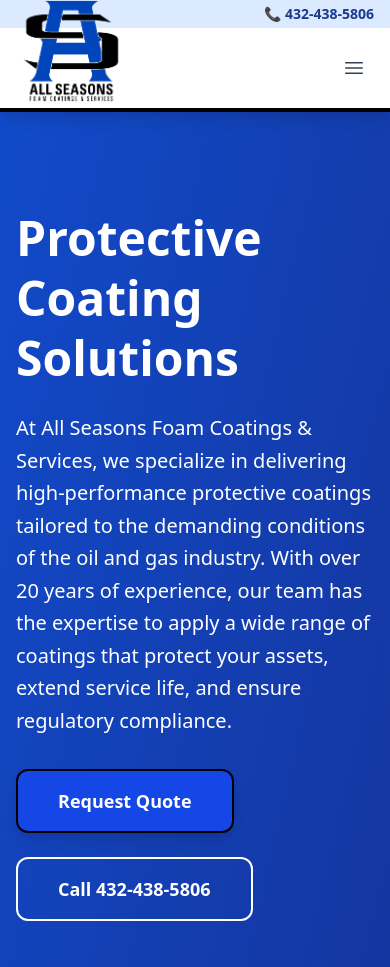
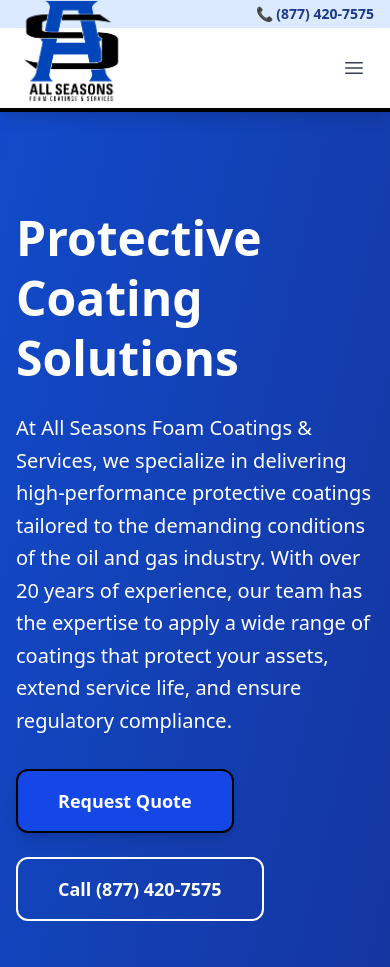
Before and after one commit to boonewh/allseasons, a Next.js app: page /coatings in a window 390 px wide. Shown: the top 967 px of the page. Built offline with nearby package versions, Linux system fonts and the light colour scheme.

Commit message:
Cleaning up phone numbers

```diff
--- a/app/coatings/page.js
+++ b/app/coatings/page.js
@@ -4,7 +4,7 @@
 
 export const metadata = {
   title: 'Protective Coatings Midland TX | Polyurea & Epoxy | Permian Basin',
-  description: 'Expert protective coatings in Midland, Odessa & Permian Basin. 20+ years experience in polyurea, epoxy, urethane coatings for oil & gas. Tank linings, pipe coatings & more. Call (432) 438-5806',
+  description: 'Expert protective coatings in Midland, Odessa & Permian Basin. 20+ years experience in polyurea, epoxy, urethane coatings for oil & gas. Tank linings, pipe coatings & more. Call (877) 420-7575',
   keywords: 'protective coatings Midland TX, polyurea coatings Permian Basin, epoxy coatings Odessa, tank coatings West Texas, industrial coatings oil and gas, urethane coatings Midland',
   openGraph: {
     title: 'Protective Coatings Midland TX | Polyurea & Epoxy | Permian Basin',
@@ -84,9 +84,9 @@
                     </button>
                   </Link>
                 </div>
-                <a href="tel:+14324385806">
+                <a href="tel:+18774207575">
                   <button className="border-2 border-white text-white px-10 py-4 rounded-xl font-bold text-lg hover:bg-white hover:text-blue-700 transition-all duration-300">
-                    Call 432-438-5806
+                    Call (877) 420-7575
                   </button>
                 </a>
               </div>
@@ -230,9 +230,9 @@
                 </button>
               </Link>
             </div>
-            <a href="tel:+14324385806">
+            <a href="tel:+18774207575">
               <button className="border-2 border-white text-white px-10 py-4 rounded-xl font-bold text-lg hover:bg-white hover:text-blue-700 transition-all duration-300">
-                Call 432-438-5806
+                Call (877) 420-7575
               </button>
             </a>
           </div>
--- a/app/contact/page.js
+++ b/app/contact/page.js
@@ -1,11 +1,11 @@
 import ContactForm from '@/components/ContactForm'
 
 export const metadata = {
-  title: 'Contact All Seasons Foam | Midland TX | (432) 438-5806',
+  title: 'Contact All Seasons Foam | Midland TX | (877) 420-7575',
   description: 'Contact All Seasons Foam Coatings & Services in Midland, TX. Serving the Permian Basin oil & gas industry. Field office in Midland, main office in Sanger. Get a free quote today!',
   keywords: 'contact All Seasons Foam, Midland TX foam coatings, Permian Basin coatings quote, oil and gas services Midland, coatings contractor Odessa TX',
   openGraph: {
-    title: 'Contact All Seasons Foam | Midland TX | (432) 438-5806',
+    title: 'Contact All Seasons Foam | Midland TX | (877) 420-7575',
     description: 'Get in touch with All Seasons Foam Coatings & Services. Serving Midland, Odessa & the Permian Basin.',
     url: 'https://www.allseasonsfoam.com/contact',
   },
@@ -31,7 +31,7 @@
             <div className="space-y-6">
               <div>
                 <h3 className="font-semibold text-lg mb-2">Phone</h3>
-                <p className="text-gray-700 text-lg">(432) 438-5806</p>
+                <p className="text-gray-700 text-lg">(877) 420-7575</p>
               </div>
 
               <div>
--- a/app/containments/page.js
+++ b/app/containments/page.js
@@ -4,7 +4,7 @@
 
 export const metadata = {
   title: 'Secondary Containment Midland TX | SPCC Compliant | Permian Basin',
-  description: 'SPCC & EPA compliant secondary containment in Midland, Odessa & Permian Basin. Tank batteries, wellheads, chemical storage. 20+ years serving oil & gas. Call (432) 438-5806',
+  description: 'SPCC & EPA compliant secondary containment in Midland, Odessa & Permian Basin. Tank batteries, wellheads, chemical storage. 20+ years serving oil & gas. Call (877) 420-7575',
   keywords: 'secondary containment Midland TX, SPCC containment Permian Basin, tank containment Odessa, EPA containment West Texas, wellhead containment Midland, spill containment oil and gas',
   openGraph: {
     title: 'Secondary Containment Midland TX | SPCC Compliant | Permian Basin',
@@ -106,9 +106,9 @@
                 </button>
               </Link>
             </div>
-            <a href="tel:+14324385806">
+            <a href="tel:+18774207575">
               <button className="border-2 border-white text-white px-10 py-4 rounded-xl font-bold text-lg hover:bg-white hover:text-blue-700 transition-all duration-300">
-                Call 432-438-5806
+                Call (877) 420-7575
               </button>
             </a>
           </div>
@@ -414,9 +414,9 @@
                 </button>
               </Link>
             </div>
-            <a href="tel:+14324385806">
+            <a href="tel:+18774207575">
               <button className="border-2 border-white text-white px-10 py-4 rounded-xl font-bold text-lg hover:bg-white hover:text-blue-700 transition-all duration-300">
-                Call 432-438-5806
+                Call (877) 420-7575
               </button>
             </a>
           </div>
--- a/app/page.js
+++ b/app/page.js
@@ -216,9 +216,9 @@
                 </button>
               </Link>
             </div>
-            <a href="tel:+14324385806">
+            <a href="tel:+18774207575">
               <button className="border-2 border-white text-white px-10 py-4 rounded-xl font-bold text-lg hover:bg-white hover:text-blue-700 transition-all duration-300">
-                Call 432-438-5806
+                Call (877) 420-7575
               </button>
             </a>
           </div>
--- a/app/painting/page.js
+++ b/app/painting/page.js
@@ -4,7 +4,7 @@
 
 export const metadata = {
   title: 'Industrial Painting Midland TX | Oil & Gas Equipment | Permian Basin',
-  description: 'Professional industrial painting in Midland, Odessa & Permian Basin. Tanks, vessels, pipes, rigs & equipment painting for oil & gas. 20+ years experience. Call (432) 438-5806',
+  description: 'Professional industrial painting in Midland, Odessa & Permian Basin. Tanks, vessels, pipes, rigs & equipment painting for oil & gas. 20+ years experience. Call (877) 420-7575',
   keywords: 'industrial painting Midland TX, oil and gas painting Permian Basin, tank painting Odessa, equipment painting West Texas, rig painting Midland, pipe painting Permian Basin',
   openGraph: {
     title: 'Industrial Painting Midland TX | Oil & Gas Equipment | Permian Basin',
@@ -114,9 +114,9 @@
                     </button>
                   </Link>
                 </div>
-                <a href="tel:+14324385806">
+                <a href="tel:+18774207575">
                   <button className="border-2 border-white text-white px-10 py-4 rounded-xl font-bold text-lg hover:bg-white hover:text-blue-700 transition-all duration-300">
-                    Call 432-438-5806
+                    Call (877) 420-7575
                   </button>
                 </a>
               </div>
@@ -351,9 +351,9 @@
                 </button>
               </Link>
             </div>
-            <a href="tel:+14324385806">
+            <a href="tel:+18774207575">
               <button className="border-2 border-white text-white px-10 py-4 rounded-xl font-bold text-lg hover:bg-white hover:text-blue-700 transition-all duration-300">
-                Call 432-438-5806
+                Call (877) 420-7575
               </button>
             </a>
           </div>
--- a/app/rentals/page.js
+++ b/app/rentals/page.js
@@ -4,7 +4,7 @@
 
 export const metadata = {
   title: 'Equipment Rentals Midland TX | Containment & Vacuum Trailers | Permian Basin',
-  description: 'Equipment rentals in Midland, Odessa & Permian Basin. Drive-over containment, vacuum trailers, safety restraints, forklifts for oil & gas. Fast delivery. Call (432) 438-5806',
+  description: 'Equipment rentals in Midland, Odessa & Permian Basin. Drive-over containment, vacuum trailers, safety restraints, forklifts for oil & gas. Fast delivery. Call (877) 420-7575',
   keywords: 'equipment rentals Midland TX, vacuum trailer rental Permian Basin, containment rental Odessa, forklift rental West Texas, safety restraints rental Midland, oilfield equipment rental',
   openGraph: {
     title: 'Equipment Rentals Midland TX | Containment & Vacuum Trailers | Permian Basin',
@@ -106,9 +106,9 @@
                     Check Availability
                   </button>
                 </Link>
-                <a href="tel:+14324385806">
+                <a href="tel:+18774207575">
                   <button className="border-2 border-white text-white px-8 py-4 rounded-xl font-bold text-lg hover:bg-white hover:text-blue-700 transition-all duration-300">
-                    Call 432-438-5806
+                    Call (877) 420-7575
                   </button>
                 </a>
               </div>
@@ -340,9 +340,9 @@
                 </button>
               </Link>
             </div>
-            <a href="tel:+14324385806">
+            <a href="tel:+18774207575">
               <button className="border-2 border-white text-white px-10 py-4 rounded-xl font-bold text-lg hover:bg-white hover:text-blue-700 transition-all duration-300">
-                Call 432-438-5806
+                Call (877) 420-7575
               </button>
             </a>
           </div>
--- a/components/Footer.js
+++ b/components/Footer.js
@@ -25,7 +25,7 @@
                   <span className="text-white font-semibold">📞</span>
                 </div>
                 <div>
-                  <p className="text-white font-semibold">(432) 438-5806</p>
+                  <p className="text-white font-semibold">(877) 420-7575</p>
                   <p className="text-gray-400 text-sm">Call us today for a free quote</p>
                 </div>
               </div>
--- a/components/LocalBusinessSchema.js
+++ b/components/LocalBusinessSchema.js
@@ -9,7 +9,7 @@
     "image": "https://www.allseasonsfoam.com/images/logo-all-seasons-foam.png",
     "description": "Professional foam coatings, secondary containment, and industrial painting services for the oil and gas industry. Serving the Permian Basin with 20+ years of experience.",
     "url": "https://www.allseasonsfoam.com",
-    "telephone": "+14324385806",
+    "telephone": "+18774207575",
     "email": "jdrager@allseasonsfoam.com",
     "priceRange": "$$",
     "address": [
--- a/components/Navigation.js
+++ b/components/Navigation.js
@@ -18,8 +18,8 @@
   return (
     <>
       <div className="bg-blue-100 text-blue-900 text-sm py-1 px-4 text-right font-semibold">
-        <a href="tel:+14324385806" className="hover:text-blue-700 transition-colors">
-          📞 432-438-5806
+        <a href="tel:+18774207575" className="hover:text-blue-700 transition-colors">
+          📞 (877) 420-7575
         </a>
       </div>
       <Disclosure as="nav" className="bg-white shadow-lg sticky top-0 z-50 border-b-4 border-black">
```
